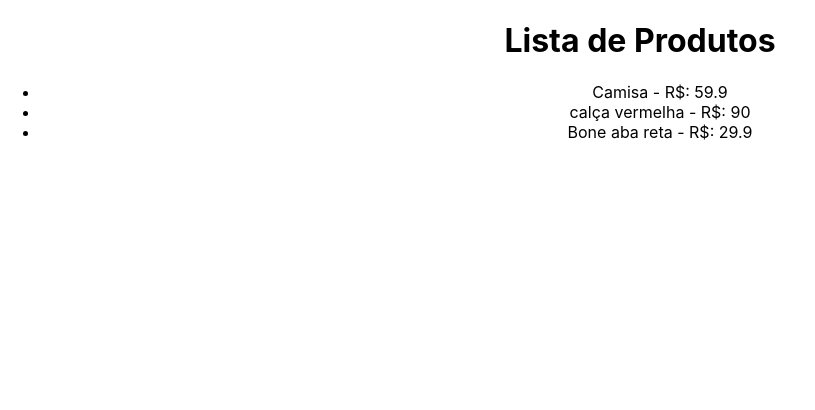
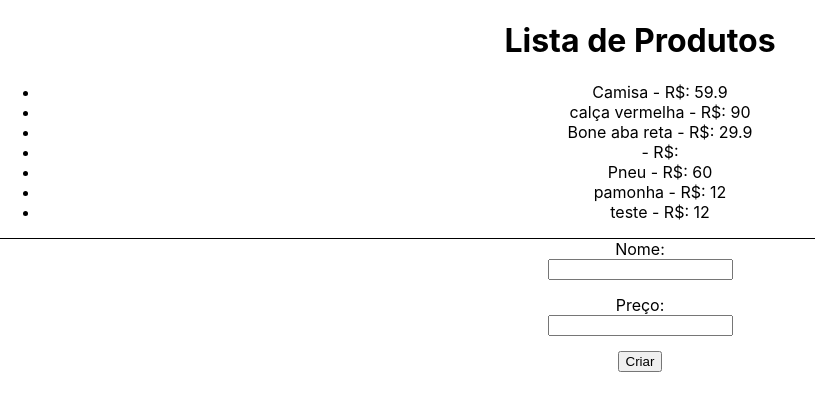
Before and after one commit to diogonoguiera27/requests-http-react-curso, a React (Create React App) app: page / in a window 1280 px wide. Shown: the top 410 px of the page, without its empty margins (0-815 px from the left). Built offline with nearby package versions, Linux system fonts and the light colour scheme; data requests are answered from the project's data file.

Commit message:
Adicionando dados com React

```diff
--- a/data/db.json
+++ b/data/db.json
@@ -1,19 +1,39 @@
 {
-    "products":[
+  "products": [
     {
-            "id":1,
-            "name":"Camisa",
-            "price":59.9
+      "id": "1",
+      "name": "Camisa",
+      "price": 59.9
     },
     {
-            "id":2,
-            "name":"calça vermelha",
-            "price":90
+      "id": "2",
+      "name": "calça vermelha",
+      "price": 90
     },
     {
-            "id":3,
-            "name":"Bone aba reta",
-            "price":29.9
+      "id": "3",
+      "name": "Bone aba reta",
+      "price": 29.9
+    },
+    {
+      "id": "c554",
+      "name": "",
+      "price": ""
+    },
+    {
+      "id": "8e07",
+      "name": "Pneu ",
+      "price": "60"
+    },
+    {
+      "id": "1a5a",
+      "name": "pamonha ",
+      "price": "12"
+    },
+    {
+      "id": "c154",
+      "name": "teste ",
+      "price": "12"
     }
   ]
 }
--- a/src/App.css
+++ b/src/App.css
@@ -36,3 +36,20 @@
     transform: rotate(360deg);
   }
 }
+
+.add-product {
+  border-top: 1px solid #000;
+}
+
+form {
+  display:flex;
+  flex-direction:column;
+  align-items: center;
+  justify-content:center;
+}
+
+form input {
+  display:flex;
+  flex-direction:column;
+  margin-bottom: 15px;
+}
--- a/src/App.js
+++ b/src/App.js
@@ -1,10 +1,12 @@
 import "./App.css";
 
 import { useState, useEffect } from "react";
-const url = "http://localhost:3005/products"
+const url = "http://localhost:3005/products";
 
 function App() {
   const [products, setProducts] = useState([]);
+  const [name, setName] = useState("");
+  const [price, setPrice] = useState("");
 
   // 01 Resgatando  dados
 
@@ -13,7 +15,7 @@
       try {
         const res = await fetch(url);
         const data = await res.json();
-      console.log("Dados recebidos:", data); // ✅ Veja no console
+        console.log("Dados recebidos:", data);
         setProducts(data);
       } catch (error) {
         console.error("Erro ao buscar os produtos:", error); // 🚨 Mostra erros
@@ -23,18 +25,58 @@
     fetchData();
   }, []);
 
+  // 2 adicionanado Produtos
+  const handleSubmit = async (e) => {
+    e.preventDefault();
 
+    const product = {
+      name,
+      price,
+    };
+
+    const res = await fetch(url,{
+      method:"POST",
+      headers: {
+        "Content-type": "application/json"
+      },
+      body:JSON.stringify(product)
+    })
+  };
 
   return (
     <div className="App">
       <h1>Lista de Produtos</h1>
       <ul>
-         {products.map((product)=>(
+        {products.map((product) => (
           <li key={product.id}>
             {product.name} - R$: {product.price}
           </li>
         ))}
       </ul>
+
+      <div className="add-product">
+        <form onSubmit={handleSubmit}>
+          <label>
+            Nome:
+            <input
+              type="text"
+              value={name}
+              name="name"
+              onChange={(e) => setName(e.target.value)}
+            />
+          </label>
+          <label>
+            Preço:
+            <input
+              type="number"
+              value={price}
+              name="price"
+              onChange={(e) => setPrice(e.target.value)}
+            />
+          </label>
+          <input type="submit" value="Criar" />
+        </form>
+      </div>
     </div>
   );
 }
```
Lines whose indentation alone changed are shown as unchanged.
